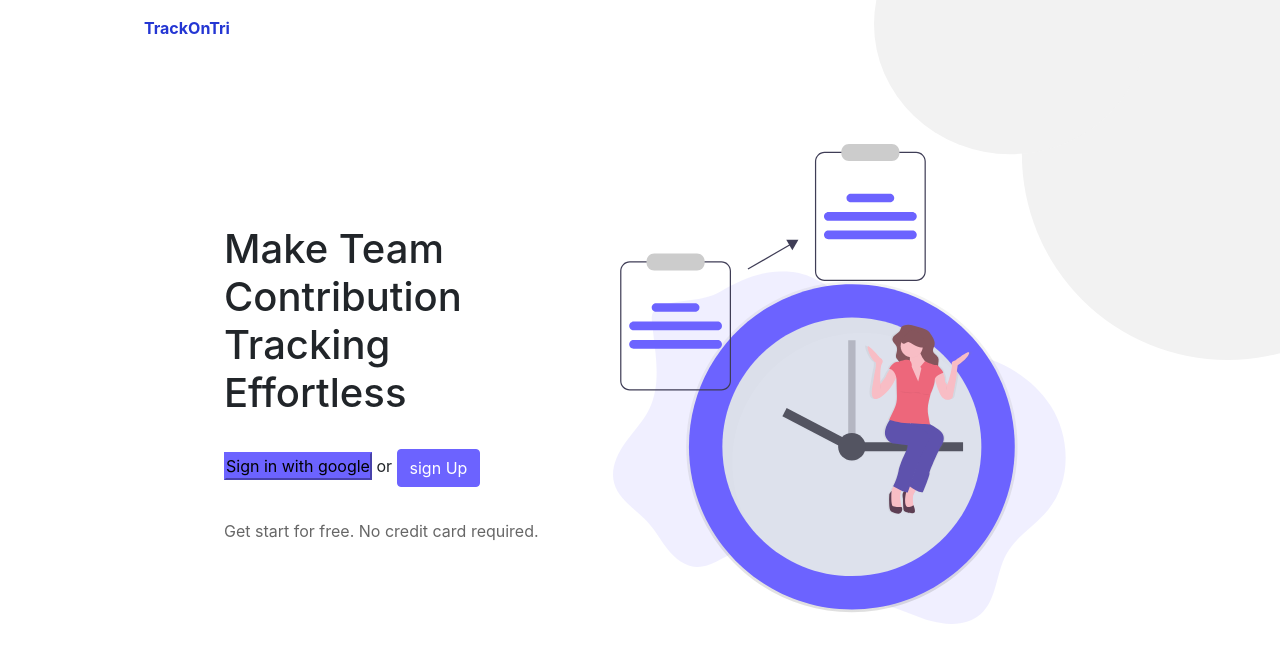
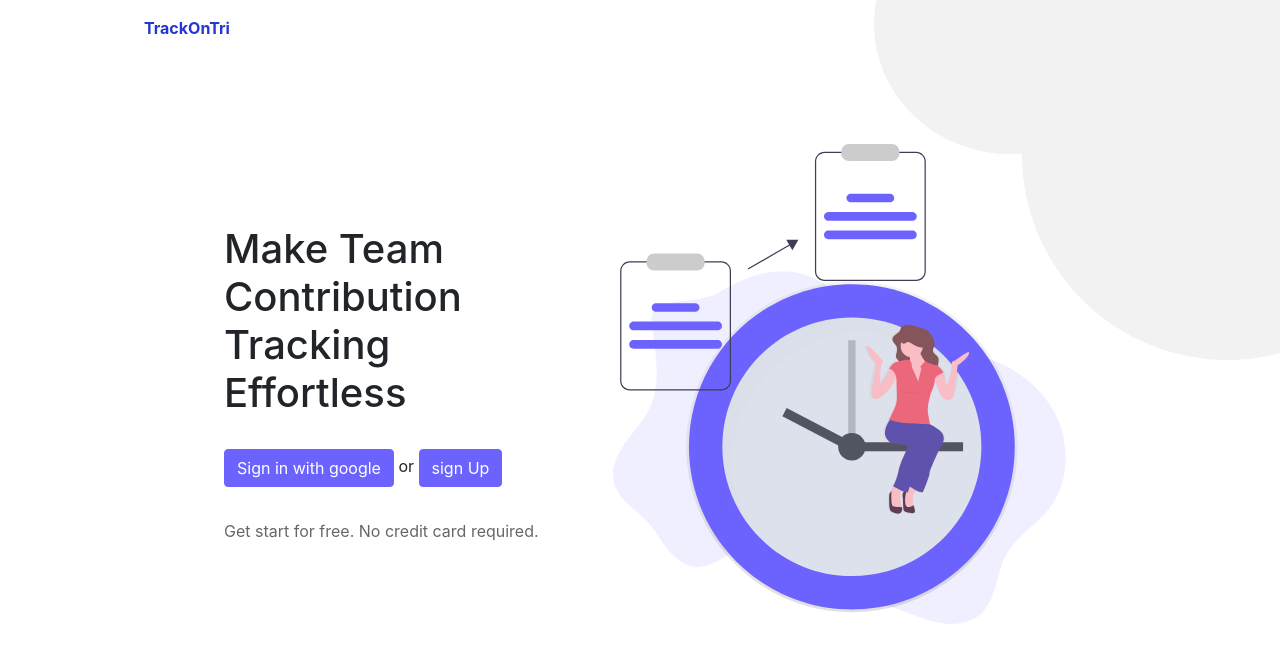
Before and after one commit to roguecomp/codeBrew, a React (Create React App) app in the folder client/: page / in a window 1280 px wide. Shown: the top 662 px of the page. Built offline with nearby package versions, Linux system fonts and the light colour scheme.

Commit message:
fixed styling

```diff
--- a/client/src/components/LandingPage.js
+++ b/client/src/components/LandingPage.js
@@ -20,7 +20,7 @@ function LandingPage(){
                         <h1>Make Team Contribution Tracking Effortless</h1>
                     </div>
                     <div className = 'button-wrapper'>
-                        <button style = {{background:"#6C63FF" ,borderColor:"#6C63FF" }} onClick={signInWithGoogle}>Sign in with google</button>
+                        <Button style = {{background:"#6C63FF" ,borderColor:"#6C63FF" }} onClick={signInWithGoogle}>Sign in with google</Button>
                         {"   or   "}
                         <Button style = {{background:"#6C63FF" ,borderColor:"#6C63FF" }} className = 'sign-up'>sign Up</Button>
 
```
